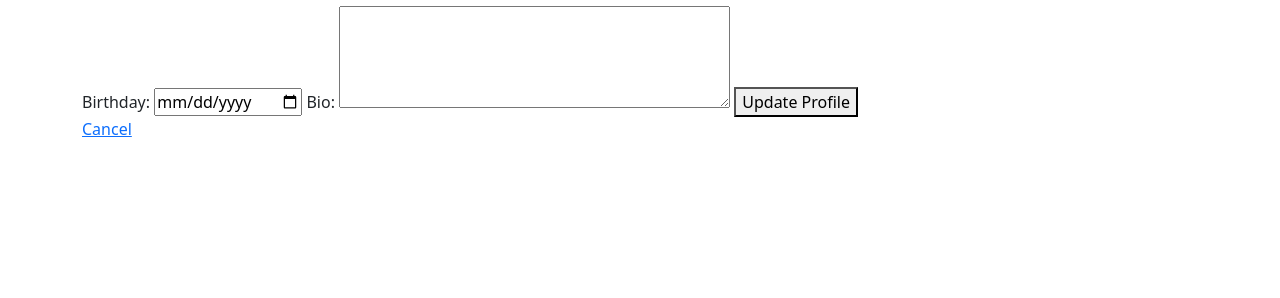
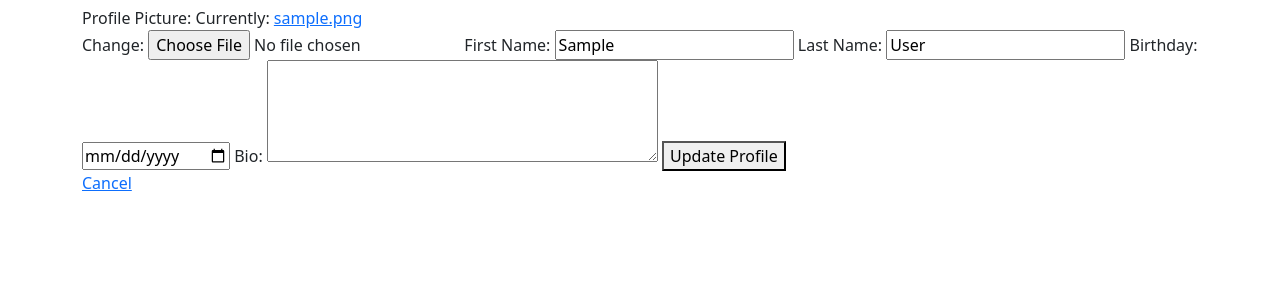
Before and after one commit to ZekePulido/IntroSE, a Django app: a page that uses DawgSocial/Main/templates/main/profile.html in a window 1280 px wide. Shown: the part 106-404 px from the top of the page. Run offline with Django 4.2, Linux system fonts and the light colour scheme; a user stored in the database is signed in; tables that the repository leaves empty hold one stand-in row (values such as "Sample post").

Commit message:
Update profile.html
Added option to change profile photo and additional handling needed, additional information now able to be updated

```diff
--- a/DawgSocial/Main/templates/main/profile.html
+++ b/DawgSocial/Main/templates/main/profile.html
@@ -17,12 +17,25 @@
 
 {% if edit_mode %}
   <!-- Edit Mode: Show the profile form for editing -->
-  <form method="POST">
+  <form method="POST" enctype="multipart/form-data">
       {% csrf_token %}
+
+      <!-- Image Upload Field -->
+      <label for="{{ profile_form.image.id_for_label }}">Profile Picture:</label>
+      {{ profile_form.image }}
+
+      <label for="{{ form.first_name.id_for_label }}">First Name:</label>
+      {{ form.first_name }}
+
+      <label for="{{ form.last_name.id_for_label }}">Last Name:</label>
+      {{ form.last_name }}
+
       <label for="{{ form.birthday.id_for_label }}">Birthday:</label>
       {{ form.birthday }}
+
       <label for="{{ form.bio.id_for_label }}">Bio:</label>
       {{ form.bio }}
+
       <button type="submit">Update Profile</button>
   </form>
   <a href="/profile">Cancel</a>
@@ -44,6 +57,17 @@
           {% endif %}
       </p>
   </section>
+
+  <!-- Option to change profile picture -->
+  <section class="user-image">
+      <h2>Profile Picture:</h2>
+      {% if profile_user.image %}
+          <img src="{{ profile_user.image.url }}" alt="User profile picture">
+      {% else %}
+          No profile picture set.
+      {% endif %}
+  </section>
+
   <a href="?edit=true">Edit Profile</a>
 {% endif %}
 
```
